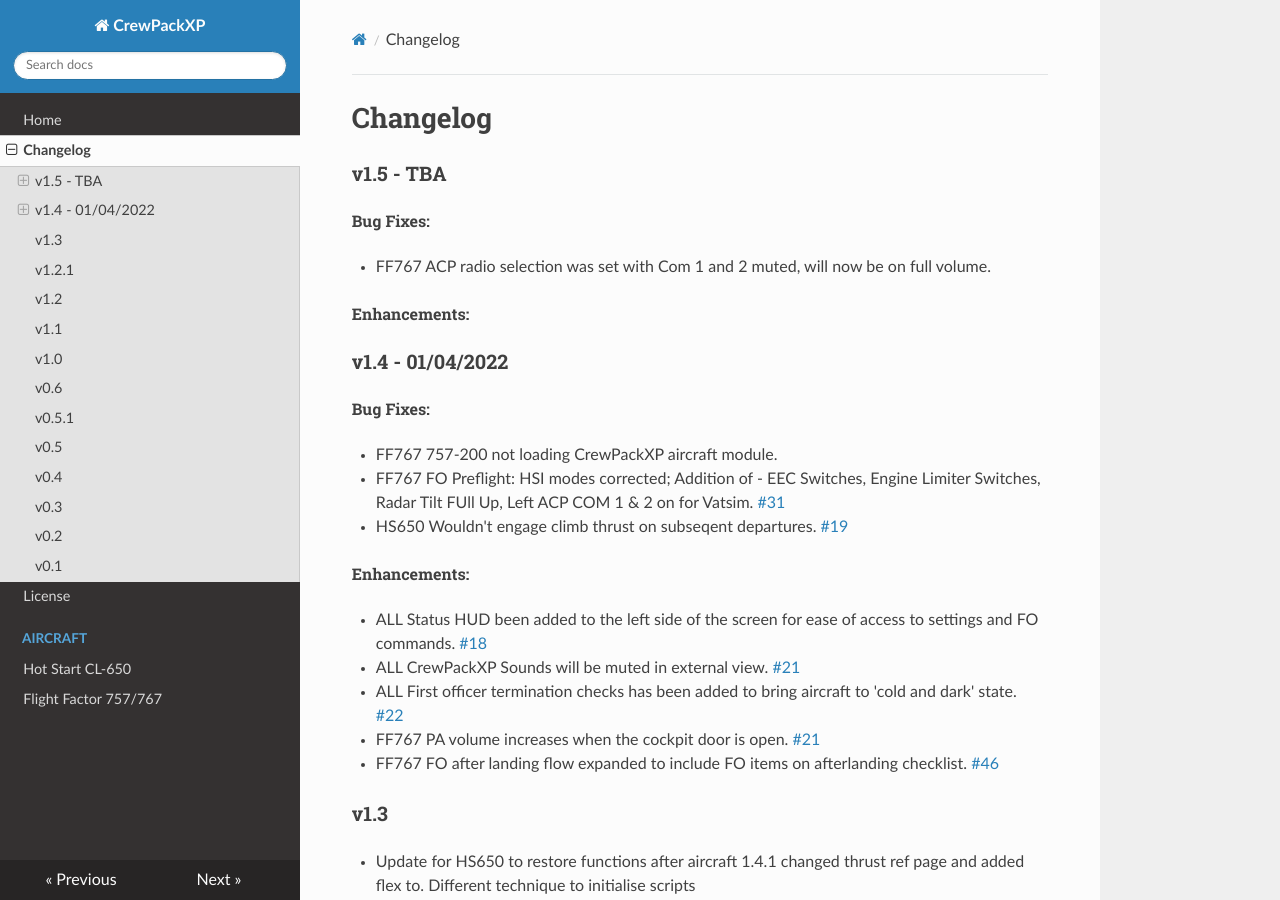
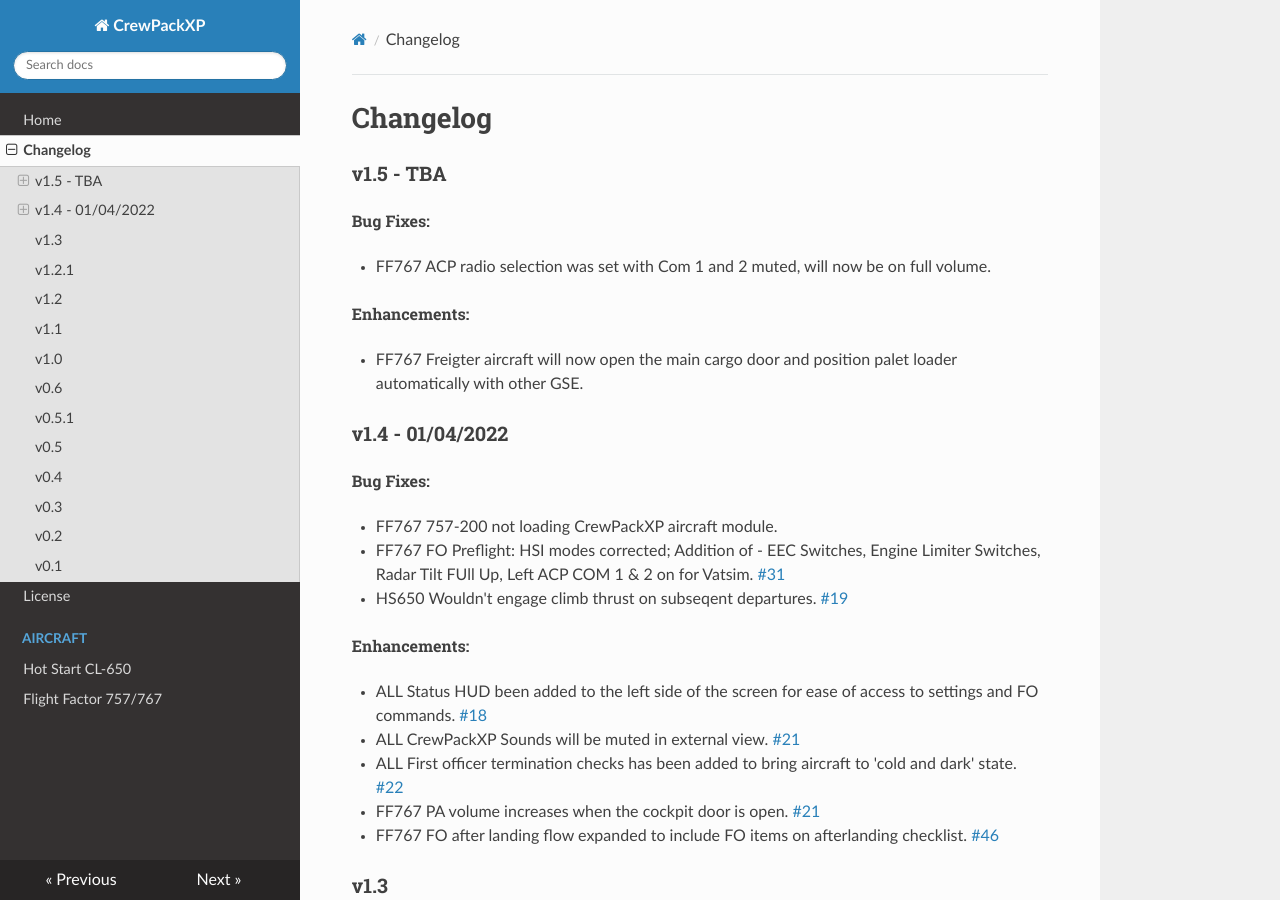
Before and after one commit to N1K340/CrewPackXP, an MkDocs documentation site: the page built from docs/changelog.md, in a window 1280 px wide and 900 px high. Built offline with MkDocs 1.6.1, drawn with Linux system fonts in a browser that asks for light colours; nearby versions of some CDN libraries.

Commit message:
757F Door
Added logic under 757 only for testing, using IF statement to check cargo loader is a valid dataref to identify a freighter variant.

```diff
--- a/docs/changelog.md
+++ b/docs/changelog.md
@@ -5,7 +5,7 @@
 - FF767 ACP radio selection was set with Com 1 and 2 muted, will now be on full volume.
 
 ###### Enhancements:
-
+- FF767 Freigter aircraft will now open the main cargo door and position palet loader automatically with other GSE.
 
 
 ### v1.4 - 01/04/2022
```
Also changed, not shown: 1 other file.
